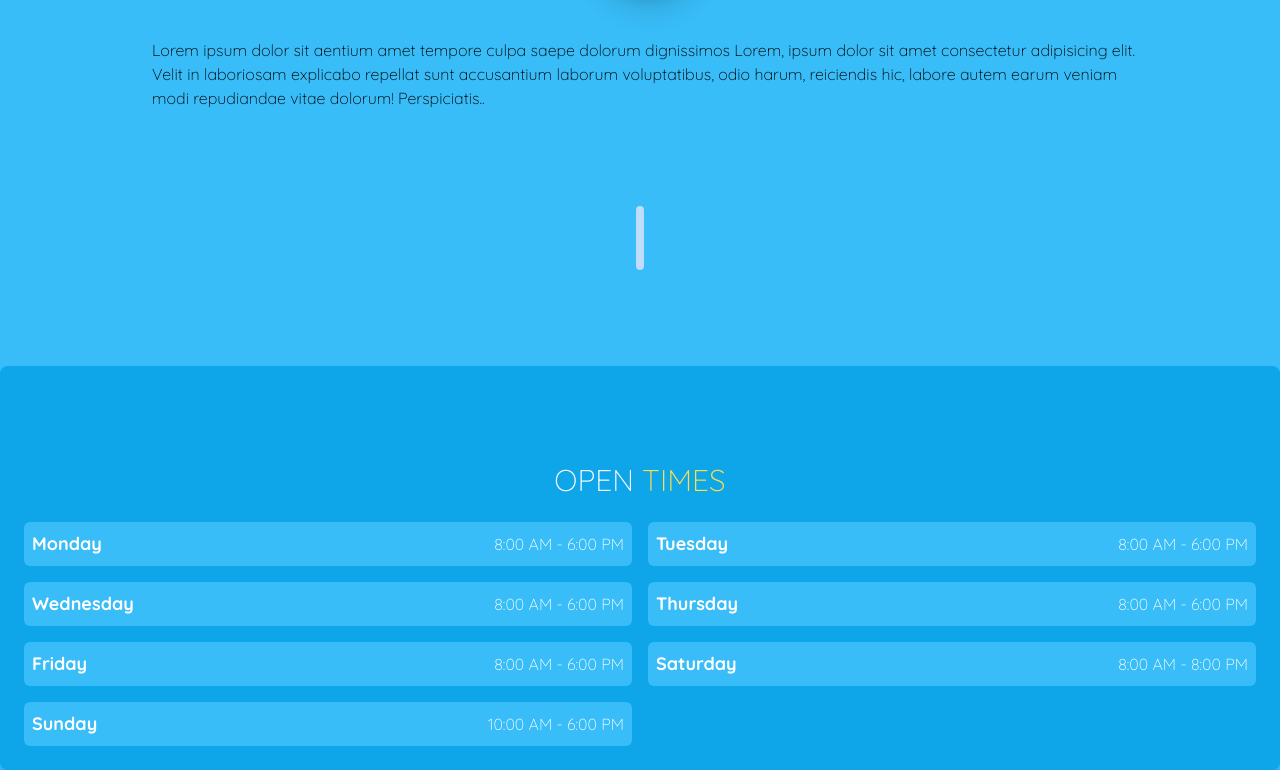
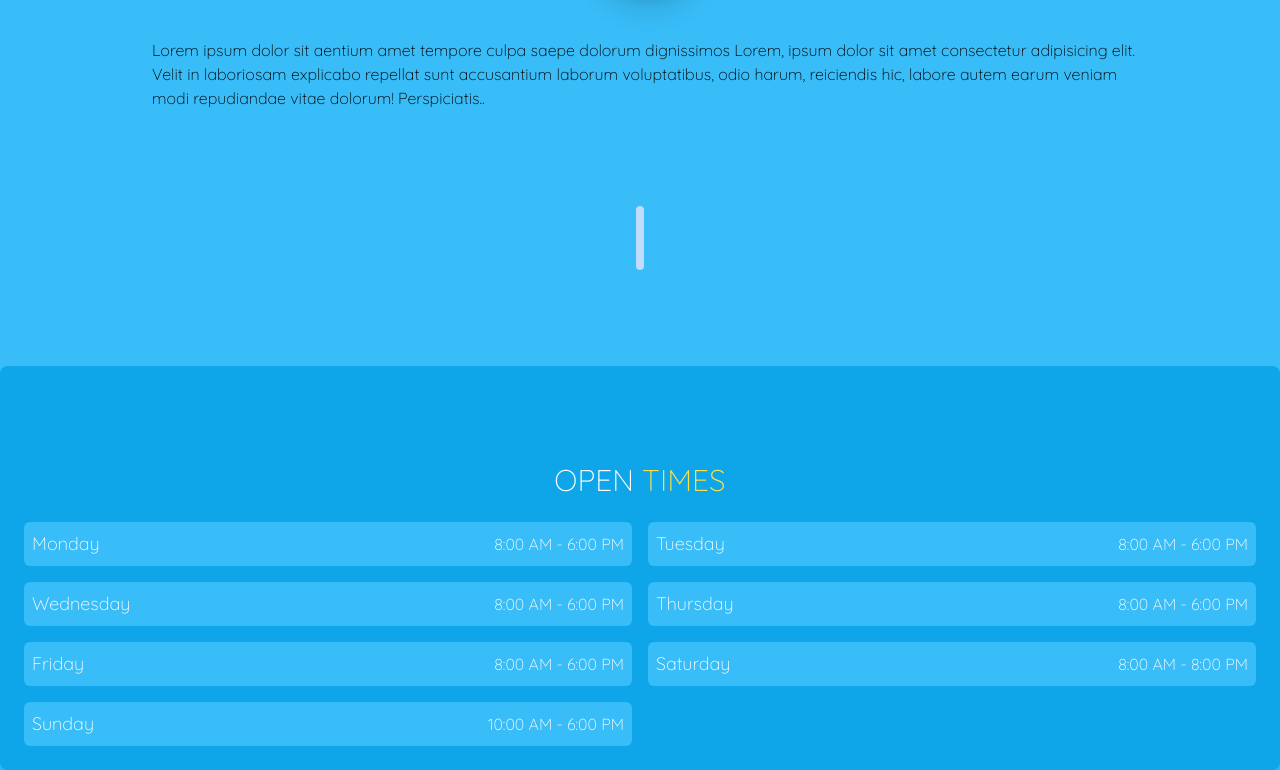
Before and after one commit to bianca9901/Fika, a Next.js app: page / in a window 1280 px wide. Shown: the part 2660-3430 px from the top of the page. Built offline with nearby package versions, Linux system fonts and the light colour scheme.

Commit message:
Add dark styling to OpenTimes

```diff
--- a/components/OpenTimes.tsx
+++ b/components/OpenTimes.tsx
@@ -4,7 +4,7 @@ import SectionHeading from "./SectionHeading";
 function OpenTimes() {
   return (
     <section id="open-times" className="scroll-mt-28">
-      <div className="bg-sky-500 p-6 rounded-lg shadow-md">
+      <div className="bg-sky-500 dark:bg-black p-6 rounded-lg shadow-md">
         <div className="md:text-center">
           <SectionHeading headingText1="Open " headingText2="times" />
         </div>
@@ -13,9 +13,9 @@ function OpenTimes() {
             <div
               key={day}
               className="flex justify-between items-center p-2
-           bg-sky-400 rounded-md text-white"
+           bg-sky-400 dark:bg-sky-900 rounded-md text-white"
             >
-              <span className="text-lg font-semibold">{day}</span>
+              <span className="text-lg">{day}</span>
               <span>{time}</span>
             </div>
           ))}
```
